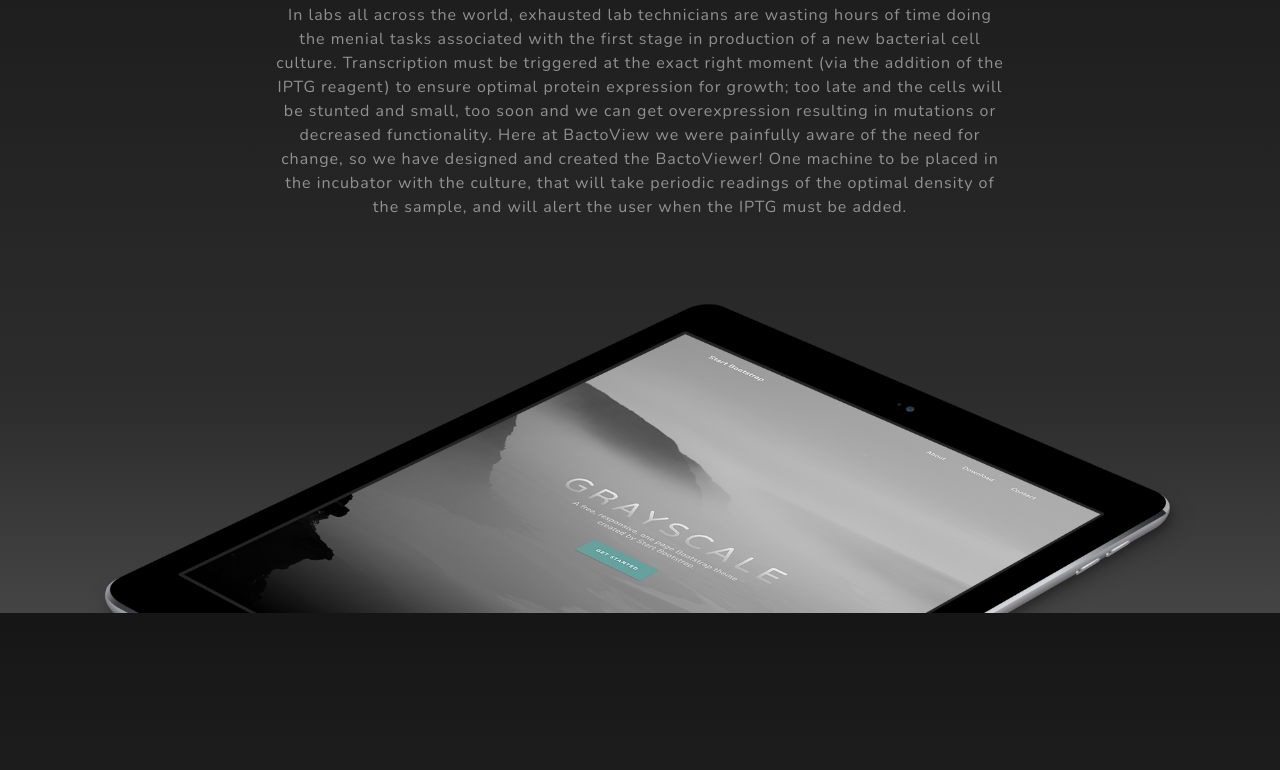
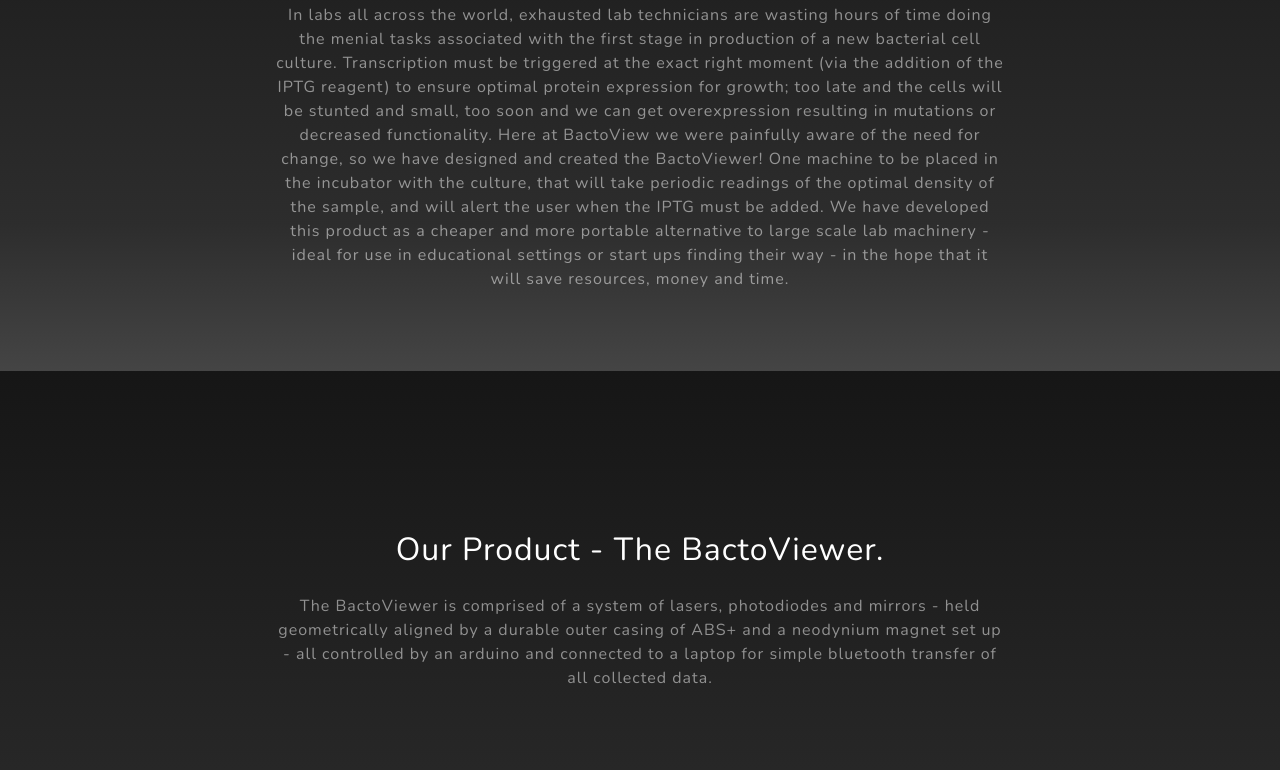
Before and after one commit to PAULC33/horizons1, a website: page index.html in a window 1280 px wide. Shown: the part 1019-1789 px from the top of the page. Drawn offline with nearby package versions, Linux system fonts and the light colour scheme.

Commit message:
Add files via upload

```diff
--- a/index.html
+++ b/index.html
@@ -71,10 +71,9 @@
       <div class="row">
         <div class="col-lg-8 mx-auto">
           <h2 class="text-white mb-4">About Us - Origins</h2>
-          <p class="text-white-50">In labs all across the world, exhausted lab technicians are wasting hours of time doing the menial tasks associated with the first stage in production of a new bacterial cell culture. Transcription must be triggered at the exact right moment (via the addition of the IPTG reagent) to ensure optimal protein expression for growth; too late and the cells will be stunted and small, too soon and we can get overexpression resulting in mutations or decreased functionality. Here at BactoView we were painfully aware of the need for change, so we have designed and created the BactoViewer! One machine to be placed in the incubator with the culture, that will take periodic readings of the optimal density of the sample, and will alert the user when the IPTG must be added.</p>
+          <p class="text-white-50">In labs all across the world, exhausted lab technicians are wasting hours of time doing the menial tasks associated with the first stage in production of a new bacterial cell culture. Transcription must be triggered at the exact right moment (via the addition of the IPTG reagent) to ensure optimal protein expression for growth; too late and the cells will be stunted and small, too soon and we can get overexpression resulting in mutations or decreased functionality. Here at BactoView we were painfully aware of the need for change, so we have designed and created the BactoViewer! One machine to be placed in the incubator with the culture, that will take periodic readings of the optimal density of the sample, and will alert the user when the IPTG must be added. We have developed this product as a cheaper and more portable alternative to large scale lab machinery - ideal for use in educational settings or start ups finding their way - in the hope that it will save resources, money and time.</p>
         </div>
       </div>
-      <img src="img/ipad.png" class="img-fluid" alt="">
     </div>
   </section>
 
@@ -203,7 +202,7 @@
 
         <div class="col-md-4 mb-3 mb-md-0">
           <div class="card py-4 h-100">
-            <img src="@new2.png" class="card-body img-center" alt="@" width=100 height=100>
+            <img src="@new2.png" style = "display: block; margin-left: auto; margin-right: auto;" alt="@" width=100 height=100>
             <div class="card-body text-center">
               <i class="fas fa-mobile-alt text-primary mb-2"></i>
               <h4 class="text-uppercase m-0">Socials</h4>
```
